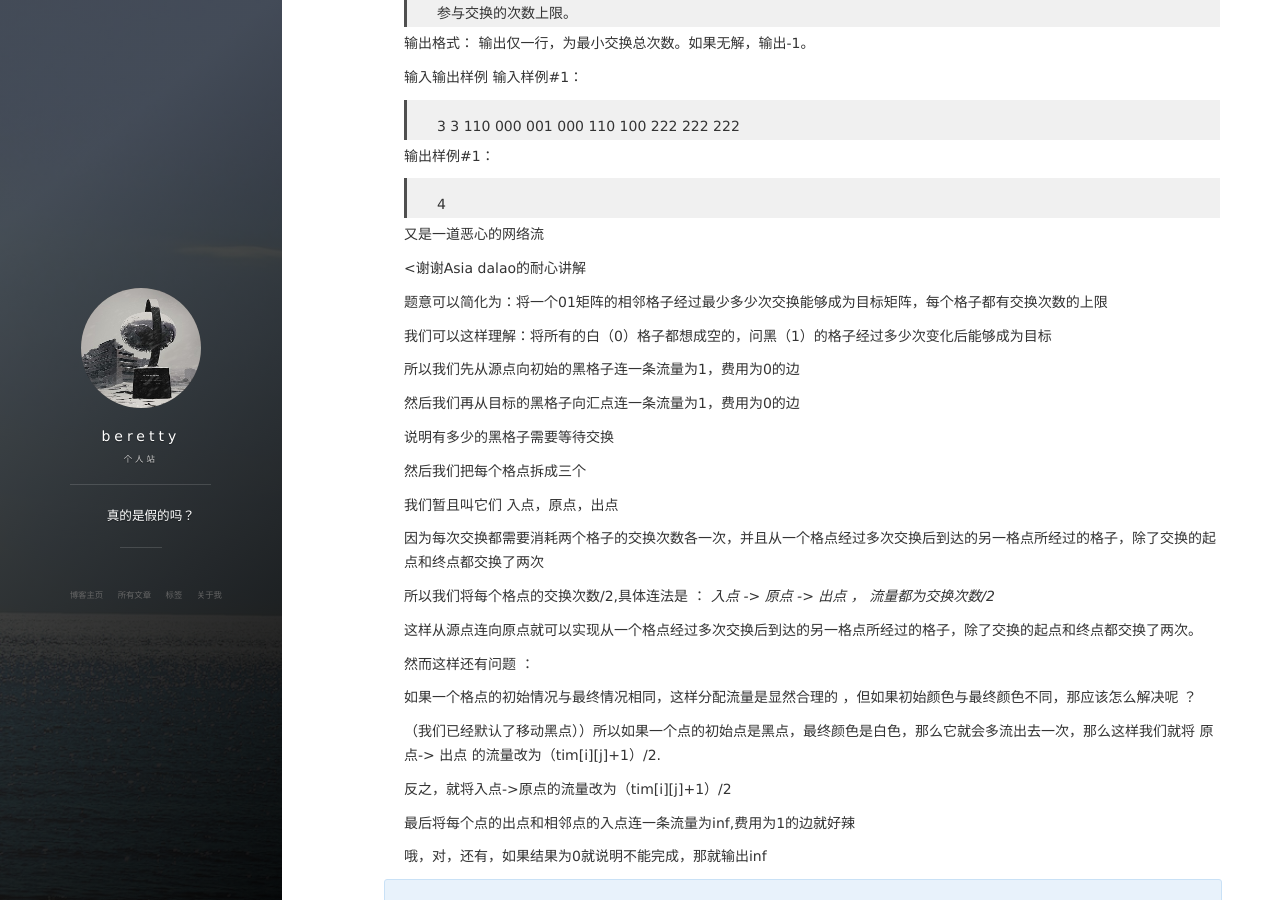
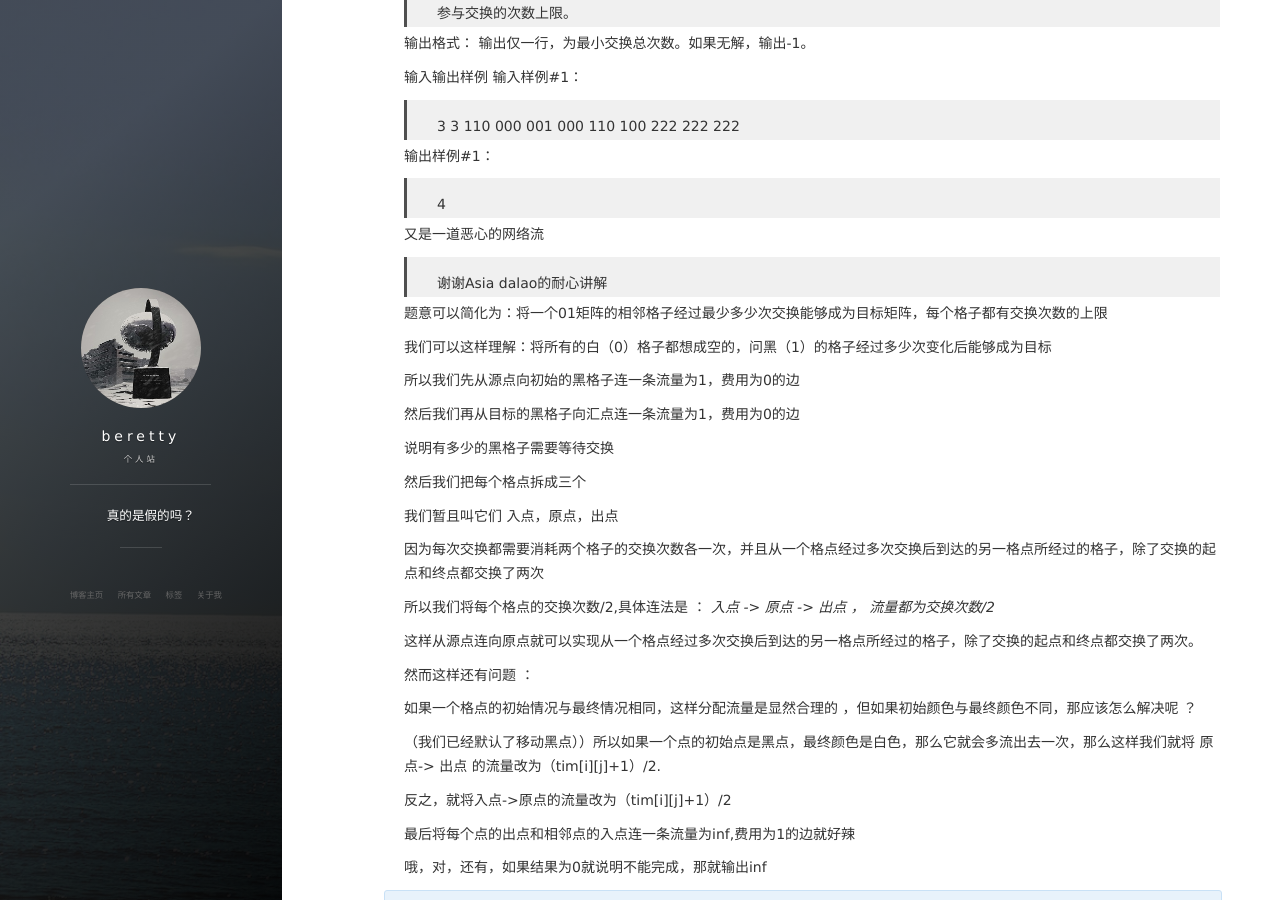
Before and after one commit to beretty/beretty.github.io, a Jekyll site: the page built from _posts/2018-04-02-[CQOI2012]交换棋子.md, in a window 1280 px wide and 900 px high, scrolled down 326 px. Built offline with Jekyll 4.4.1, drawn with Linux system fonts in a browser that asks for light colours; nearby versions of some CDN libraries; comment, search, counter and statistics services are not loaded; a style sheet for code colours, icons or effects is not loaded.

```diff
--- a/_posts/2018-04-02-[CQOI2012]交换棋子.md
+++ b/_posts/2018-04-02-[CQOI2012]交换棋子.md
@@ -38,7 +38,7 @@ redirect_from:
 
 又是一道恶心的网络流
 
-<谢谢Asia dalao的耐心讲解
+>谢谢Asia dalao的耐心讲解
 
 题意可以简化为：将一个01矩阵的相邻格子经过最少多少次交换能够成为目标矩阵，每个格子都有交换次数的上限
 
```
